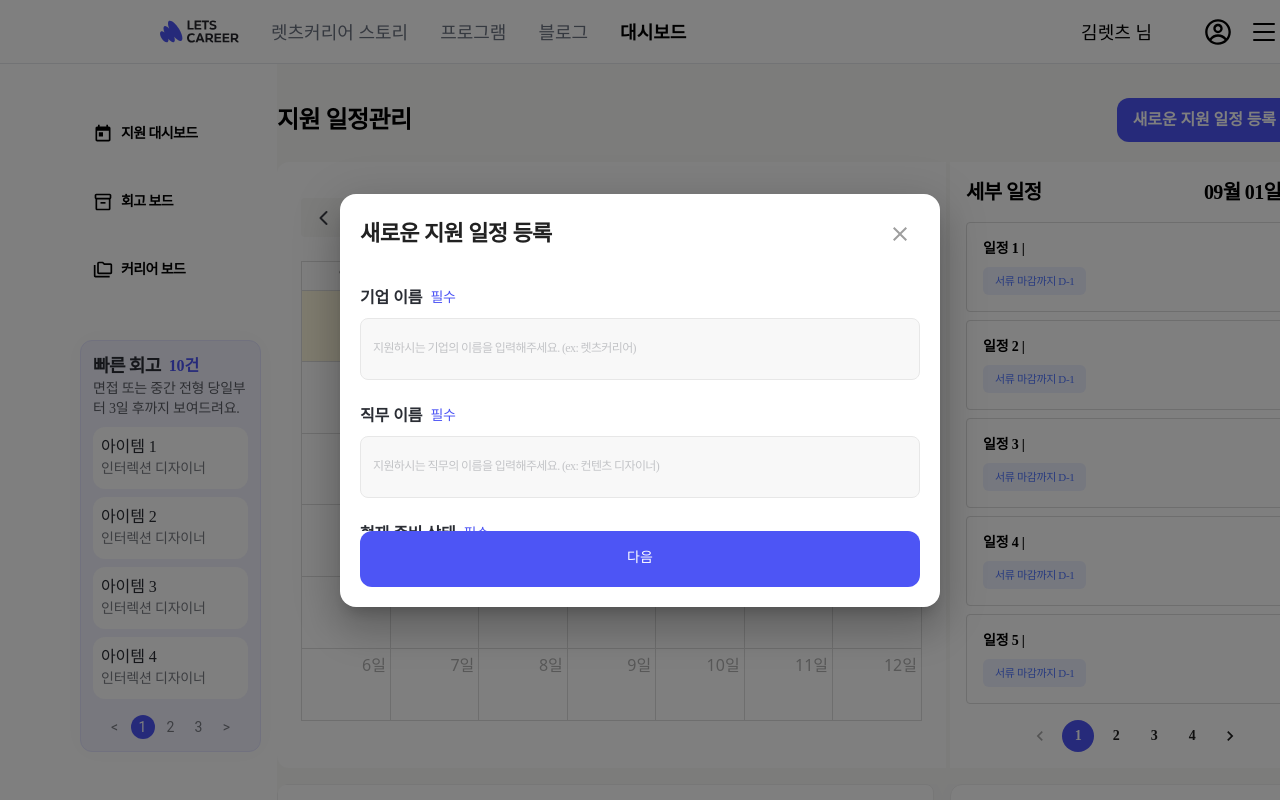
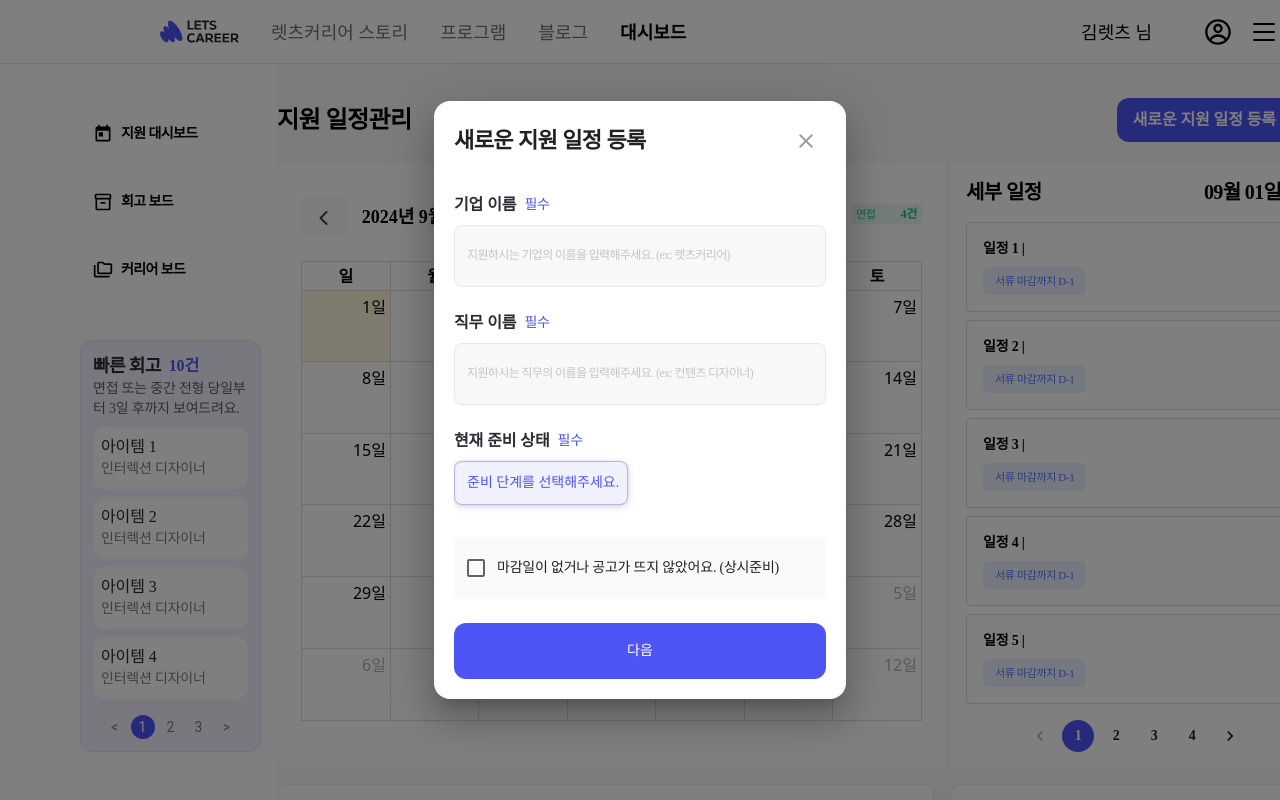
Before and after one commit to LetsCareer-A/LetsCareerA-FE, a React (Vite) app: page /dashboard in a window 1280 px wide. Both pictures are taken after a click on the button "새로운 지원 일정 등록". Shown: the top 800 px of the page. Built offline with nearby package versions, Linux system fonts and the light colour scheme.

Commit message:
#26 [Feat] 모달 props로 너비 조절

```diff
--- a/src/components/Modal.tsx
+++ b/src/components/Modal.tsx
@@ -1,16 +1,18 @@
 import React from 'react';
-import { Dialog, DialogTitle, DialogContent, Button, styled, IconButton } from '@mui/material';
+import { Dialog, DialogTitle, DialogContent, Button, IconButton, styled } from '@mui/material';
 import CloseIcon from '@mui/icons-material/Close';
 import typography from '../styles/typography';
 
-const StyledDialog = styled(Dialog)(() => ({
+const StyledDialog = styled(Dialog)<{ width?: string }>(({ width }) => ({
   '& .MuiPaper-root': {
-    width: '706px',
-    height: '413px',
+    width: width || '706px',
     flexShrink: 0,
     borderRadius: '16px',
     background: '#FFF',
-    padding: '20px'
+    padding: '20px',
+    margin: 0,
+    maxWidth: '100%',
+    minWidth: 'auto',
   },
 }));
 
@@ -34,6 +36,7 @@ interface ModalProps {
   children: React.ReactNode;
   confirmText?: string;
   onConfirm?: () => void;
+  width?: string;
 }
 
 const Modal: React.FC<ModalProps> = ({
@@ -43,9 +46,10 @@ const Modal: React.FC<ModalProps> = ({
   children,
   confirmText = '확인',
   onConfirm,
+  width,
 }) => {
   return (
-    <StyledDialog open={open} onClose={onClose} fullWidth maxWidth="sm">
+    <StyledDialog open={open} onClose={onClose} width={width}>
       <DialogTitle sx={{ display: 'flex', justifyContent: 'space-between', alignItems: 'center', padding: 0 }} style={typography.medium2Bold}>
         {title}
         <IconButton aria-label="close" onClick={onClose} sx={{ color: (theme) => theme.palette.grey[500] }}>
--- a/src/pages/Dashboard/DashboardPage.tsx
+++ b/src/pages/Dashboard/DashboardPage.tsx
@@ -52,6 +52,7 @@ const DashboardPage = () => {
                 onClose={handleClose}
                 title="새로운 지원 일정 등록"
                 confirmText="다음"
+                width='412px'
              >
                 <Box mt='32px' mb='24px'>
                     <Label label="기업 이름" required={true} />
```
Lines whose indentation alone changed are shown as unchanged.
